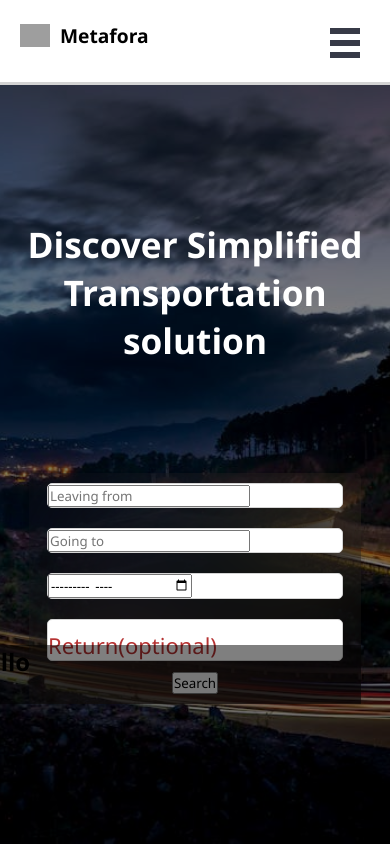
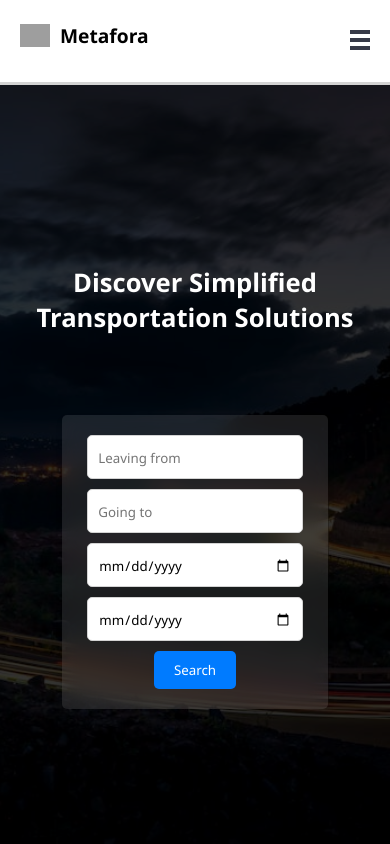
Before and after one commit to Esseh12/Metafora, a React (Create React App) app in the folder frontend/metafora/: page / in a window 390 px wide. Shown: the top 844 px of the page. Built offline with nearby package versions, Linux system fonts and the light colour scheme; grey boxes are pictures that could not be loaded.

Commit message:
Fixed route search and responsiveness for home page

```diff
--- a/frontend/metafora/src/components/about.js
+++ b/frontend/metafora/src/components/about.js
@@ -17,7 +17,7 @@ const About = () => {
 
     return (
         <>
-            <section className="aboutPage-section">
+            <section id="aboutPage-section">
                 <div>
                     <div className="aboutPage-buttons">
                         <button onClick={handleCustomerClick} className={isCustomerView ? "active" : ""}>Customers</button>
--- a/frontend/metafora/src/components/companies.js
+++ b/frontend/metafora/src/components/companies.js
@@ -9,7 +9,7 @@ const Companies = () => {
         setShowMessage(true);
     };
 
-    const [companies, setCompanies] = useState([
+    const [companies, /*setCompanies */] = useState([
         { id: 1, name: "Company One", description: "Leading in technology solutions", url: "/company-one" },
         { id: 2, name: "Company Two", description: "Innovative healthcare services", url: "/company-two" },
         { id: 3, name: "Company Three", description: "Top-tier logistics and transport", url: "/company-three" },
@@ -25,7 +25,7 @@ const Companies = () => {
 
     return (
         <>
-            <section>
+            <section id="companies-section">
                 <div className="listing-banner">
                     <div className="listing-banner-content">
                         <h1>Are you a Bus Operator?</h1>
--- a/frontend/metafora/src/components/hero.js
+++ b/frontend/metafora/src/components/hero.js
@@ -1,22 +1,24 @@
+import { useState, useEffect } from 'react';
 import '../styles/hero.css';
-import { useState, useEffect } from 'react';
 
 const Hero = () => {
-    const heading = ['Efficient', 'Reliable', 'Simplified'];
+    const headings = ['Efficient', 'Reliable', 'Simplified'];
     const [currentTextIndex, setCurrentTextIndex] = useState(0);
-    const [routes] = useState(['abia', 'kano', 'kwara', 'Houston', 'Phoenix']); // Placeholder routes
+    const [routes] = useState(['Abia', 'Kano', 'Kwara', 'Aba', 'Port Harcourt']); // Placeholder routes
     const [filteredRoutes, setFilteredRoutes] = useState([]);
     const [leavingFrom, setLeavingFrom] = useState('');
     const [goingTo, setGoingTo] = useState('');
+    const [leavingOn, setLeavingOn] = useState('');
+    const [returnOn, setReturnOn] = useState('');
     const [showDropdown, setShowDropdown] = useState({ leavingFrom: false, goingTo: false });
 
     useEffect(() => {
         const intervalId = setInterval(() => {
-            setCurrentTextIndex(prevIndex => (prevIndex + 1) % heading.length);
+            setCurrentTextIndex(prevIndex => (prevIndex + 1) % headings.length);
         }, 2500); // Change text every 2.5 seconds
 
         return () => clearInterval(intervalId); // Cleanup interval on component unmount
-    }, [heading.length]);
+    }, [headings.length]);
 
     const handleInputChange = (e, type) => {
         const value = e.target.value;
@@ -41,59 +43,100 @@ const Hero = () => {
         }
     };
 
+    const handleBlur = (type) => {
+        setTimeout(() => {
+            setShowDropdown({ ...showDropdown, [type]: false });
+        }, 200);
+    };
+
+    const handleSearch = () => {
+        // Send data to the backend
+        const searchData = {
+            leavingFrom,
+            goingTo,
+            leavingOn,
+            returnOn,
+        };
+
+        // Example backend request (adjust URL and method as needed)
+        fetch('https://example.com/api/search', {
+            method: 'POST',
+            headers: {
+                'Content-Type': 'application/json'
+            },
+            body: JSON.stringify(searchData)
+        })
+        .then(response => response.json())
+        .then(data => {
+            console.log('Success:', data);
+        })
+        .catch((error) => {
+            console.error('Error:', error);
+        });
+    };
+
     return (
         <>
-            <section>
+            <section className="hero-section">
                 <div className="hero-container">
-                    <div className="heroe-image">
-                        <div className="heroe-overlay">
+                    <div className="hero-image">
+                        <div className="hero-overlay">
                             <div className="hero-text">
-                                <h1>Discover {heading[currentTextIndex]} Transportation solution</h1>
+                                <h1>Discover {headings[currentTextIndex]} Transportation Solutions</h1>
                             </div>
                             <div className="main-booking-container">
                                 <div className="booking-container">
                                     <div className="booking-items">
                                         <input
-                                            placeholder='Leaving from'
+                                            placeholder="Leaving from"
                                             type="text"
                                             value={leavingFrom}
                                             onChange={(e) => handleInputChange(e, 'leavingFrom')}
                                             onFocus={() => setShowDropdown({ ...showDropdown, leavingFrom: true })}
-                                            onBlur={() => setTimeout(() => setShowDropdown({ ...showDropdown, leavingFrom: false }), 200)}
+                                            onBlur={() => handleBlur('leavingFrom')}
                                         />
                                         {showDropdown.leavingFrom && (
                                             <ul className="dropdown">
                                                 {filteredRoutes.map((route, index) => (
-                                                    <li key={index} onClick={() => handleDropdownClick(route, 'leavingFrom')}>{route}</li>
+                                                    <li key={index} onMouseDown={() => handleDropdownClick(route, 'leavingFrom')}>{route}</li>
                                                 ))}
                                             </ul>
                                         )}
                                     </div>
                                     <div className="booking-items">
                                         <input
-                                            placeholder='Going to'
+                                            placeholder="Going to"
                                             type="text"
                                             value={goingTo}
                                             onChange={(e) => handleInputChange(e, 'goingTo')}
                                             onFocus={() => setShowDropdown({ ...showDropdown, goingTo: true })}
-                                            onBlur={() => setTimeout(() => setShowDropdown({ ...showDropdown, goingTo: false }), 200)}
+                                            onBlur={() => handleBlur('goingTo')}
                                         />
                                         {showDropdown.goingTo && (
                                             <ul className="dropdown">
                                                 {filteredRoutes.map((route, index) => (
-                                                    <li key={index} onClick={() => handleDropdownClick(route, 'goingTo')}>{route}</li>
+                                                    <li key={index} onMouseDown={() => handleDropdownClick(route, 'goingTo')}>{route}</li>
                                                 ))}
                                             </ul>
                                         )}
                                     </div>
                                     <div className="booking-items">
-                                        <input type="month" placeholder='Leaving On' />
+                                        <input
+                                            type="date"
+                                            placeholder="Leaving On"
+                                            value={leavingOn}
+                                            onChange={(e) => setLeavingOn(e.target.value)}
+                                        />
                                     </div>
-                                    <div className="booking-items"><p>Return(optional)</p></div>
-                                    <div><button>Search</button></div>
-                                    <div className="booking-container-overlay">
-                                        <h1>hello</h1>
+                                    <div className="booking-items">
+                                        <input
+                                            type="date"
+                                            placeholder="Return (optional)"
+                                            value={returnOn}
+                                            onChange={(e) => setReturnOn(e.target.value)}
+                                        />
                                     </div>
+                                    <div><button onClick={handleSearch}>Search</button></div>
                                 </div>
                             </div>
                         </div>
--- a/frontend/metafora/src/components/services.js
+++ b/frontend/metafora/src/components/services.js
@@ -14,7 +14,7 @@ const Services = () => {
     }
 
     return (
-        <section className="services-section">
+        <section id="services-section">
             <div className="services-container">
                 <div className="service-box">
                     <div className="icon-container"><FaRegSmile className="service-icon" /></div>
@@ -32,7 +32,7 @@ const Services = () => {
                     <div className="icon-container"><FaTruck className="service-icon" /></div>
                     <h2>Way Bill</h2>
                     <p>Efficient waybill services for all your logistics needs.</p>
-                    <a className="service-link">See More →</a>
+                    <a  href="./companies.js" className="service-link">See More →</a>
                 </div>
             </div>
             {showPopup && (
--- a/frontend/metafora/src/styles/hero.css
+++ b/frontend/metafora/src/styles/hero.css
@@ -1,23 +1,30 @@
 /* background image */
-.heroe-image {
+.hero-image {
     position: relative;
     width: 100%;
     height: 100vh;
     background: url('../images/backgroundImg.jpeg'), var(--overlay);
     background-blend-mode: darken;
     background-size: cover;
-    z-index: -1;
     background-position: center;
 }
 
+.hero-overlay {
+    position: absolute;
+    top: 0;
+    left: 0;
+    width: 100%;
+    height: 100%;
+    background: rgba(0, 0, 0, 0.6);
+    display: flex;
+    flex-direction: column;
+    align-items: center;
+    justify-content: center;
+    text-align: center;
+}
+
 .hero-text {
-    display: flex;
-    padding-top: 220px;
-    padding-bottom: 0;
-    height: 56vh;
-    align-items: center;
     color: white;
-    flex-direction: column;
     opacity: 0;
     transform: translateY(100px);
     animation: slideIn 1s forwards;
@@ -25,76 +32,81 @@
 
 .hero-text h1 {
     font-size: 2.7rem;
-    color: rgba(255, 255, 255);
     margin-bottom: 10px;
-}
-
-.heroe-image p {
-    color: white;
-    margin-top: 10px;
-    font-size: 22px;
+    margin-top: 130px;
 }
 
 .main-booking-container {
     display: flex;
     justify-content: center;
+    margin-top: 70px;
+    width: 72vw;
 }
 
 .booking-container {
     display: flex;
-    margin-top: 0px;
-    background: rgba(255, 255, 255, 0.004);
-    backdrop-filter: blur(50px);
-    -webkit-backdrop-filter: blur(60px);
+    background: rgba(255, 255, 255, 0.1);
+    backdrop-filter: blur(10px);
     border-radius: 5px;
     box-shadow: 0 4px 6px rgba(0, 0, 0, 0.1);
     padding: 20px;
-    height: 20vh;
-    width: 85vw;
+    width: 85%;
+    max-width: 1000px;
     align-items: center;
-    transform: translateY(100px);
     animation: slideIn 1s forwards;
-    opacity: 1;
 }
 
 .booking-items {
-    width: 20%;
+    flex: 1;
     background-color: #fff;
     border: 1px solid lightgrey;
-    margin-left: 20px;
+    margin: 0 10px;
     border-radius: 5px;
-    height: 8vh;
+    padding: 10px;
+    position: relative;
+}
+
+.booking-items input {
+    width: 100%;
+    border: none;
+    outline: none;
 }
 
 .booking-items p {
     color: rgb(182, 50, 50);
+    margin: 0;
 }
 
-.booking-items input {
-    padding: 1px solid red;
+.booking-items input[type="month"] {
+    width: 100%;
 }
 
-.booking-container-overlay {
-    background-color: var(--overlay);
-    z-index: 30;
-    position: absolute;
-    width: 100vw;
-    height: 7vh;
-    bottom: 0;
-    right: 0;
+.booking-container button {
+    padding: 10px 20px;
+    border: none;
+    border-radius: 5px;
+    background-color: #007bff;
+    color: white;
+    cursor: pointer;
+    transition: background-color 0.3s ease;
 }
-/* Dropdown styles */
+
+.booking-container button:hover {
+    background-color: #0056b3;
+}
+
 .dropdown {
     position: absolute;
+    top: 50px;
+    left: 0;
+    right: 0;
     background-color: white;
     border: 1px solid lightgrey;
     border-radius: 5px;
     max-height: 150px;
     overflow-y: auto;
     z-index: 50;
-    width: 100%;
     box-shadow: 0 4px 6px rgba(0, 0, 0, 0.1);
-    margin-top: 5px;
 }
 
 .dropdown li {
@@ -106,7 +118,6 @@
     background-color: lightgrey;
 }
 
-/* Animation for h1 */
 @keyframes slideIn {
     to {
         opacity: 1;
@@ -116,47 +127,28 @@
 
 /* Media Queries */
 @media (max-width: 1024px) {
-    .hero-text {
-        padding-top: 250px;
-    }
-
     .hero-text h1 {
         font-size: 2.4rem;
     }
 
     .booking-container {
         flex-direction: column;
-        margin-top: 0;
-        padding-top: 0;
         align-items: center;
-        height: auto;
-        width: 90vw;
     }
 
     .booking-items {
         width: 80%;
-        margin: 10px 0;
-        height: auto;
+        margin-bottom: 10px;
     }
 }
 
 @media (max-width: 768px) {
-    .hero-text {
-        padding-top: 250px;
-    }
-
-    .hero-text h1{
+    .hero-text h1 {
         font-size: 1.9rem;
     }
 
-    .hero-text p{
-        font-size: 1.1rem;
-    }
-
     .booking-container {
-        width: 85vw;
-        padding-top: 0;
-        margin-top: 0;
+        width: 90%;
     }
 
     .booking-items {
@@ -165,35 +157,15 @@
 }
 
 @media (max-width: 600px) {
-    .hero-text {
-        padding-top: 220px;
-    }
-
     .hero-text h1 {
-        font-size: 2.2rem;
-        text-align: center;
-    }
-    .heroe-image{
-        height: 100vh;
-    }
-    .hero-text p{
-        display: none;
+        font-size: 1.6rem;
     }
 
     .booking-container {
-        margin-top: 0;
-        width: 85vw;
-        padding: 10px;
-        padding-top: 0;
+        width: 95%;
     }
-    .main-booking-container{
-       display: flex;
 
-    }
     .booking-items {
         width: 95%;
     }
-    .span{
-        display: none;
-    }
 }
--- a/frontend/metafora/src/styles/homepage.css
+++ b/frontend/metafora/src/styles/homepage.css
@@ -18,5 +18,5 @@ html{
     scroll-behavior: smooth;
 }
 section{
-    scroll-margin-top: 4rem;
+    scroll-margin-top: 6.5rem;
 }
--- a/frontend/metafora/src/styles/navbar.css
+++ b/frontend/metafora/src/styles/navbar.css
@@ -62,6 +62,11 @@
     color: var(--blue);
 }
 
+.navbar-link{
+    text-decoration: none;
+    color:black;
+}
+
 .navbar-button {
     background-color: var(--hoverBlue);
     margin-top: 20px;
@@ -84,10 +89,10 @@
 /* Burger menu styles */
 .bm-burger-button {
     position: fixed;
-    width: 30px;
-    height: 30px;
-    right: 30px;
-    top: 28px;
+    width: 20px;
+    height: 20px;
+    right: 20px;
+    top: 30px;
 }
 
 .bm-burger-bars {
@@ -95,7 +100,7 @@
 }
 
 .bm-burger-bars-hover {
-    background: var(--hoverBlue);
+    background: var(--blue);
 }
 
 .bm-cross-button {
@@ -117,7 +122,7 @@
 .bm-menu {
     background: #f1f1f1;
     padding: 2.5em 1.5em 0;
-    font-size: 1.15em;
+    font-size: 0.8rem;
 }
 
 .bm-morph-shape {
@@ -133,12 +138,11 @@
     display: block;
     color: black;
     text-decoration: none;
-    font-size: 1.5rem;
+    font-size: 1.3rem;
     padding: 10px;
 }
 
 .bm-overlay {
-    background: rgba(0, 0, 0, 0.3);
     top: 0;
 }
 
```
Also changed, not shown: frontend/metafora/src/components/navbar.js (+7 -7 lines), frontend/metafora/src/components/carousel.js (deleted), frontend/metafora/src/styles/carousel.css (deleted).
